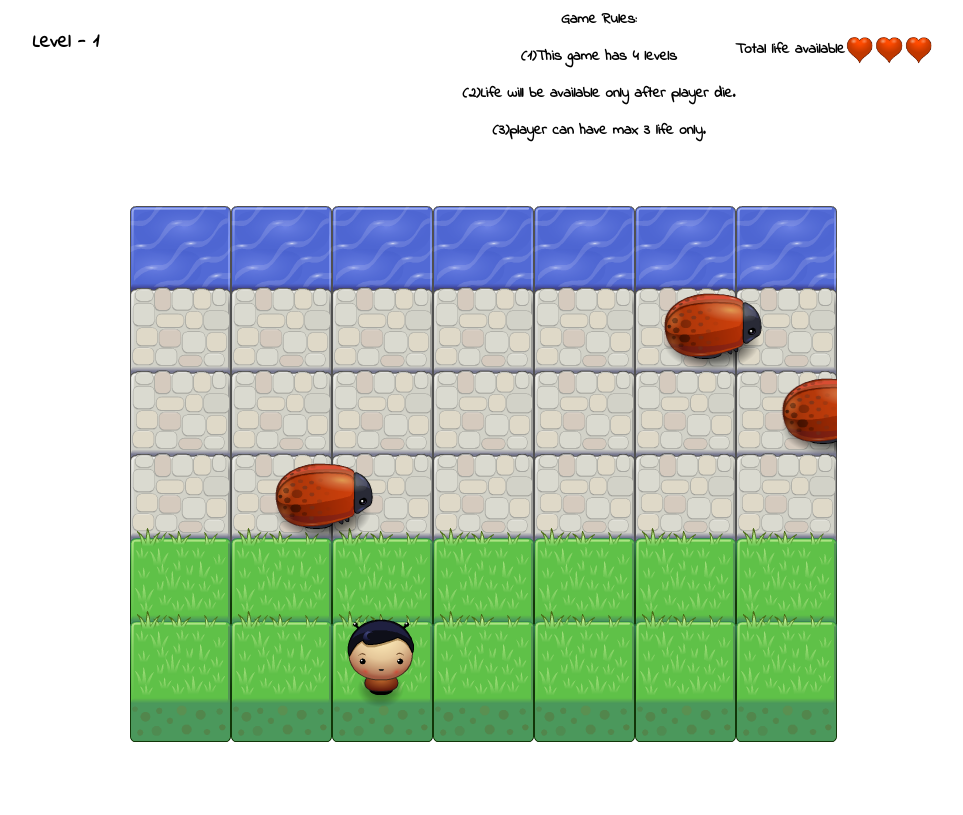
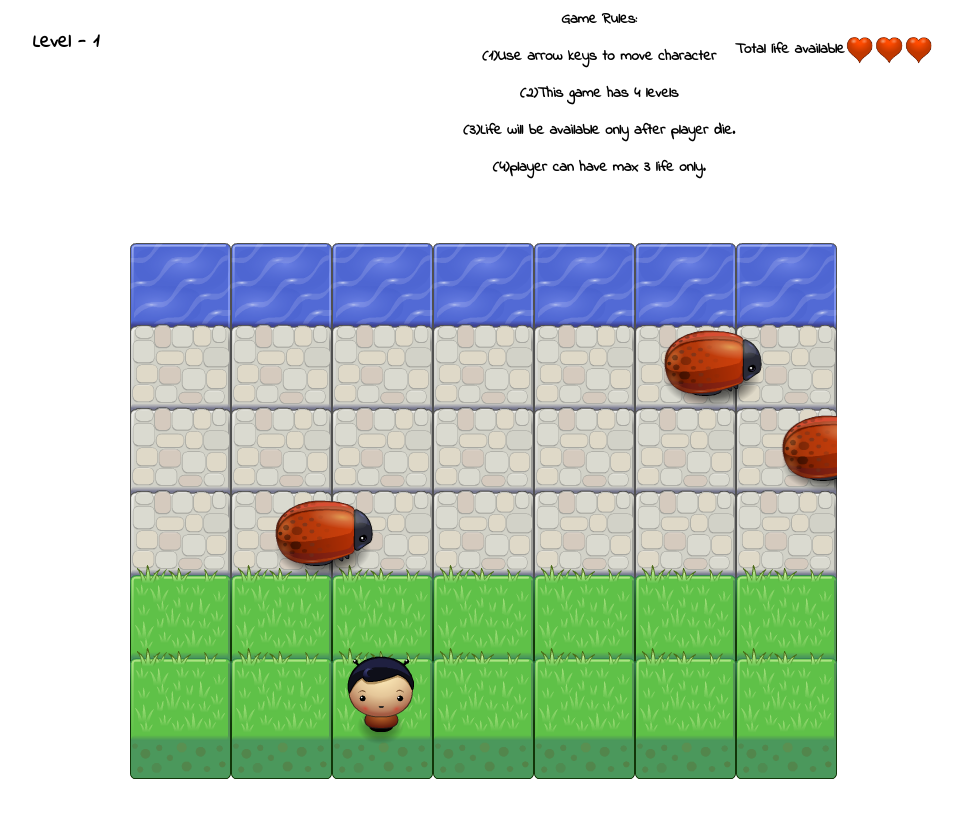
Before and after one commit to IamAbhii/Arcade-game, a plain HTML site: page index.html in a window 1280 px wide. Shown: the whole page, without its empty margins (157-1120 px from the left). Drawn offline with nearby package versions, Linux system fonts and the light colour scheme.

Commit message:
Added instruction of game play

```diff
--- a/index.html
+++ b/index.html
@@ -15,9 +15,10 @@
       <div class="flex">
         <div>
           Game Rules:
-          <p>(1)This game has 4 levels</p>
-          <p>(2)Life will be available only after player die.</p>
-          <p>(3)player can have max 3 life only.</p>
+          <p>(1)Use arrow keys to move character</p>
+          <p>(2)This game has 4 levels</p>
+          <p>(3)Life will be available only after player die.</p>
+          <p>(4)player can have max 3 life only.</p>
         </div>
         <p class="life style">Total life available</p>
         <p class="image flex">
```
